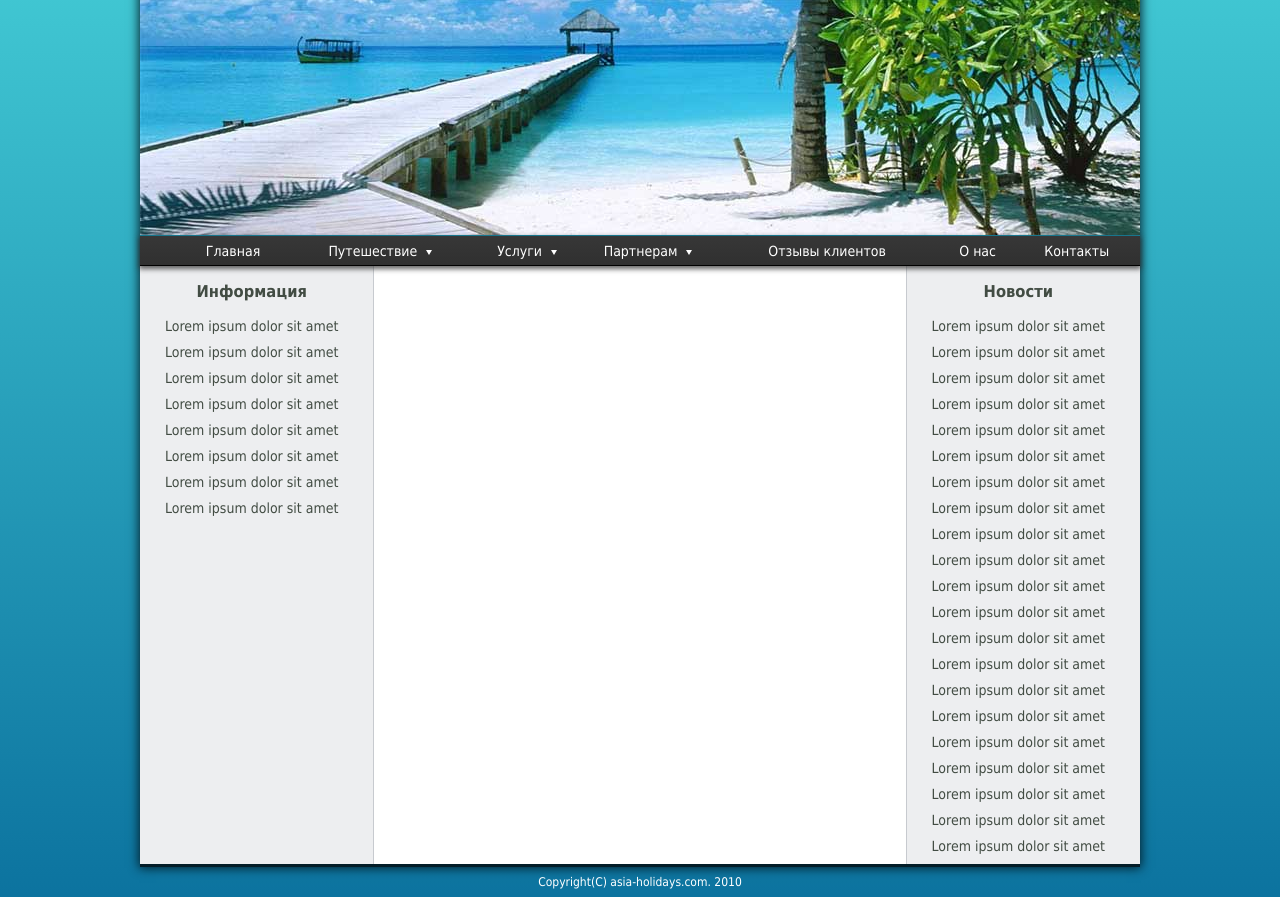
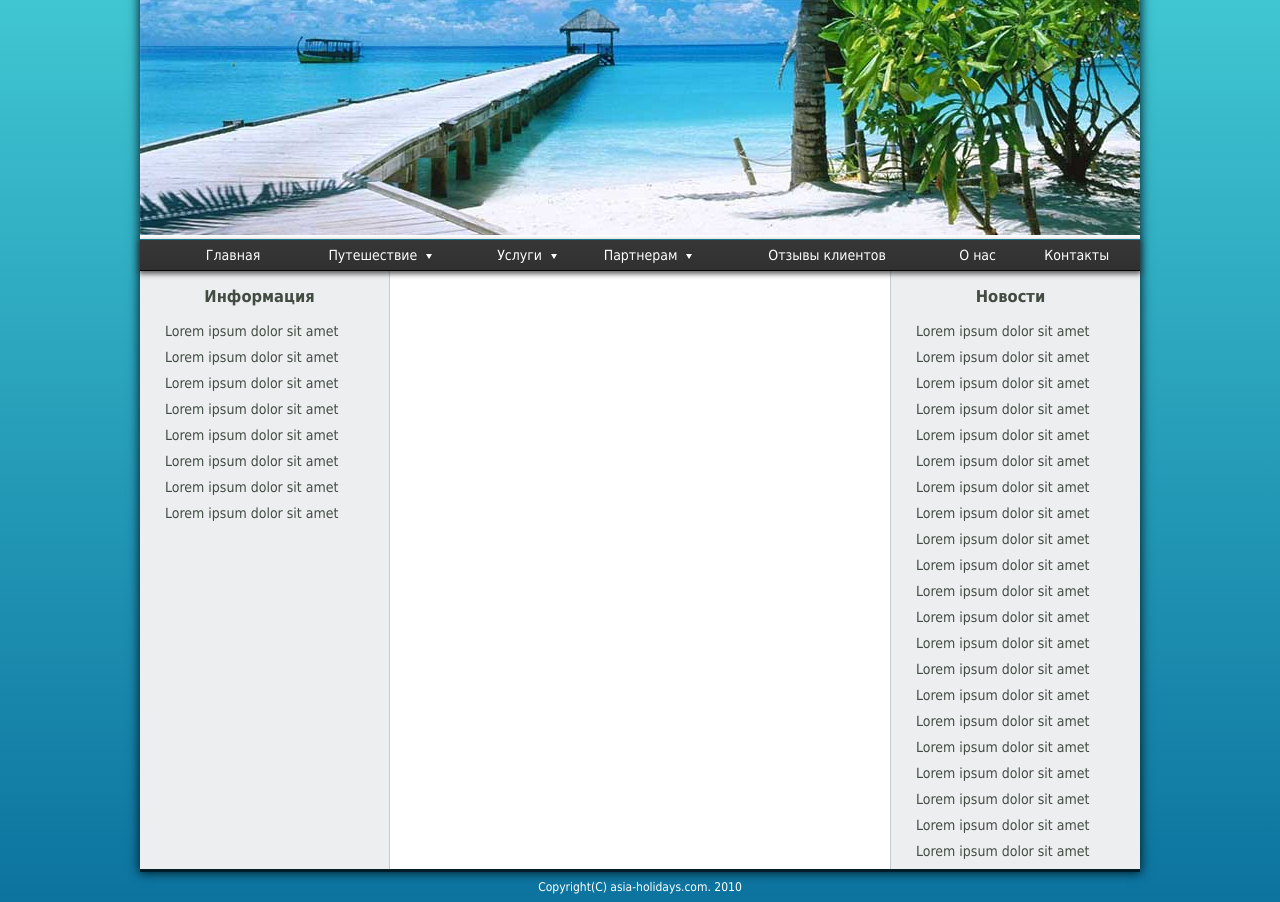
Before and after one commit to MDadash/GO-IT, a plain HTML site: page Module 4/index.html in a window 1280 px wide. Shown: the part 183-1085 px from the top of the page. Drawn offline with Linux system fonts and the light colour scheme.

Commit message:
With canges, not fixed white strip

```diff
--- a/Module 4/css/style.css
+++ b/Module 4/css/style.css
@@ -66,14 +66,15 @@
 }
 
 .banner {
-	height: 239px;
 	border-top: 1px solid #128aa7;
 	border-bottom: 1px solid #128aa7;
+	margin: 0 auto;
+	padding: 0;
+}
+.banner img {
 	margin: 0;
 }
-
 .menu {
-	height: 30px;
 	position:relative;
 	z-index: 100;
 	font-size: 14px;
@@ -82,7 +83,6 @@
 .menu .main-menu {
 	display: table;
 	width: 1000px;
-	height: 30px;
 	background-image: linear-gradient(to bottom, #373737 0%, #303030 100%);
 	color: #fff;
 	border-bottom: 1px solid black;
@@ -92,6 +92,7 @@
 }
 
 .menu .main-menu > li {
+	height: 30px;
 	display: table-cell;
 	vertical-align: middle;
 	text-align: center;
@@ -127,7 +128,7 @@ li.drop_box ul {
 	display: none;
 	position: absolute;
 	background-image: linear-gradient(to bottom, #373737 0%, #303030 100%);
-	top: 30px;
+	top: 31px;
 	left: 30px;
 	width: 100%;
 	padding: 0;
@@ -149,7 +150,7 @@ li.drop_box:hover ul li  {
 
 .info {
 	float: left;
-	width: auto;
+	width: 250px;
 	background-color: #edeef0;
 	border-right: 1px solid #c7cacf ;
 }
@@ -161,7 +162,7 @@ li.drop_box:hover ul li  {
 
 .news {
 	float: right;
-	width: auto;
+	width: 250px;
 	background-color: #edeef0;
 	border-left: 1px solid #c7cacf;
 }
@@ -169,8 +170,8 @@ li.drop_box:hover ul li  {
 .main div {
 	color: #424c43;
 	padding: 0 25px 0 15px;
-	padding-bottom: 500px;
-	margin-bottom:-500px;
+	padding-bottom: 5000px;
+	margin-bottom:-5000px;
 }
 
 .main div p {
--- a/Module 4/index.html
+++ b/Module 4/index.html
@@ -10,7 +10,7 @@
 	<div class="wrapper">
 		<div class="container">
 			<div class="header">
-				<img src="img/logo.png" alt="" class="logo">
+				<a href="#"><img src="img/logo.png" alt="" class="logo"></a>
 				<div class="contacts">
 					<p>Наши контакты:</p>
 					<p><a href="tel:+9-098-765-4321">+9-098-765-4321</a></p>
```
